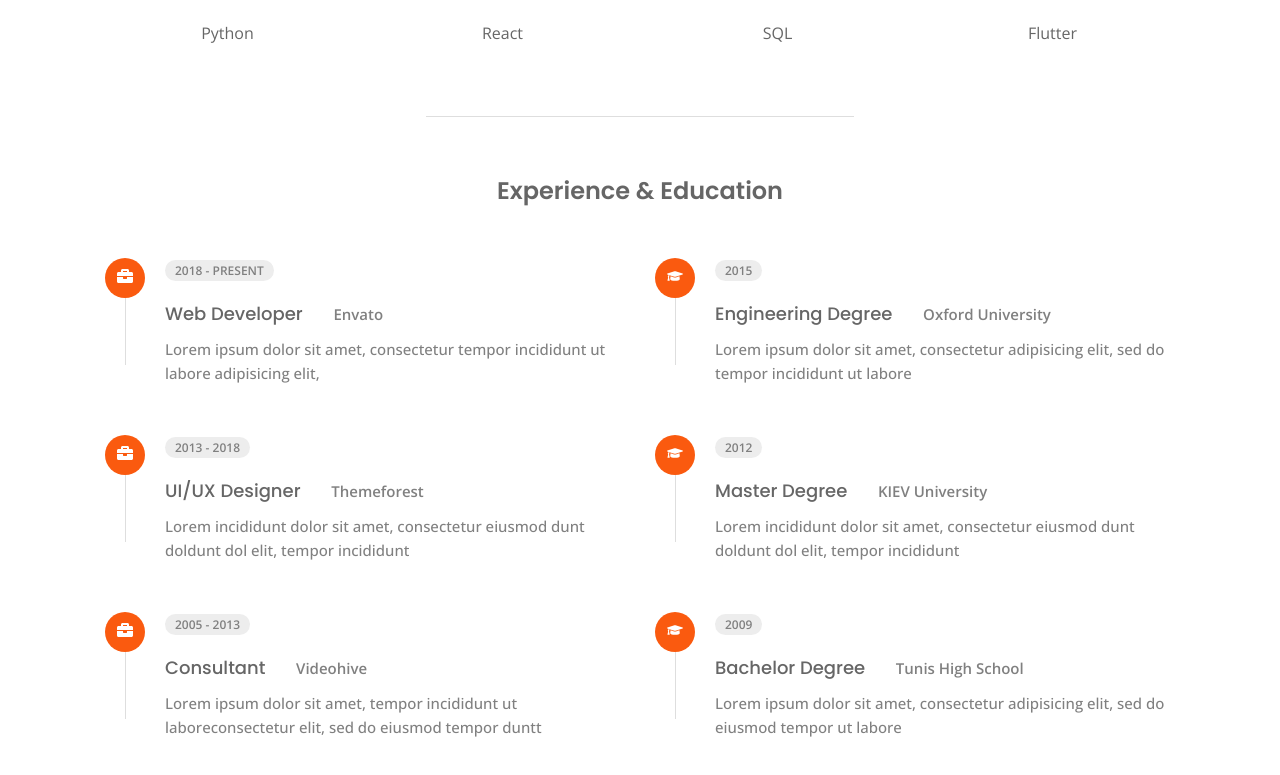
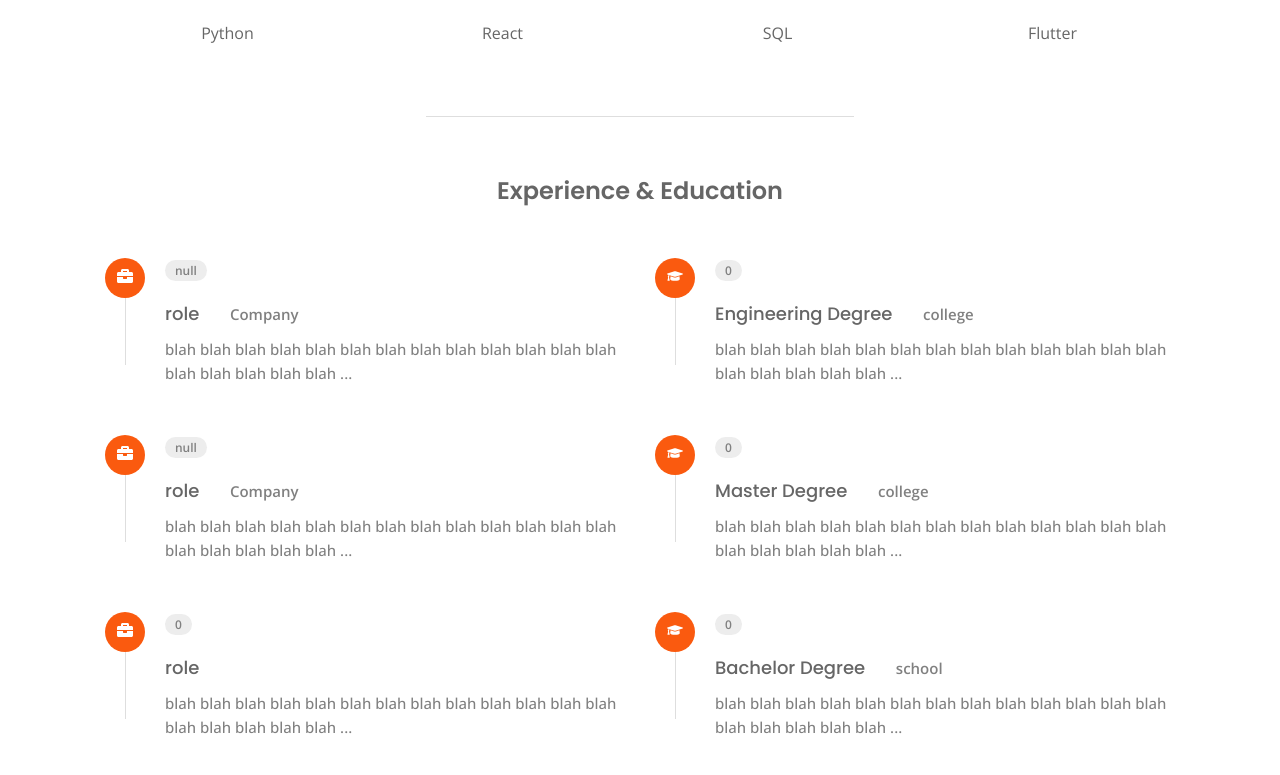
Before and after one commit to BalajiiSelvam/MyProfile, a React (Vite) app: page /about in a window 1280 px wide. Shown: the part 1156-1931 px from the top of the page. Built offline with nearby package versions, Linux system fonts and the light colour scheme.

Commit message:
text changed

```diff
--- a/src/data.jsx
+++ b/src/data.jsx
@@ -150,54 +150,54 @@ export const resume = [
     id: 1,
     category: 'experience',
     icon: <FaBriefcase />,
-    year: '2018 - PRESENT',
-    title: 'Web Developer <span> Envato </span>',
-    desc: 'Lorem ipsum dolor sit amet, consectetur tempor incididunt ut labore adipisicing elit,',
+    year: 'null',
+    title: 'role <span> Company </span>',
+    desc: 'blah blah blah blah blah blah blah blah blah blah blah blah blah blah blah blah blah blah ...',
   },
 
   {
     id: 2,
     category: 'experience',
     icon: <FaBriefcase />,
-    year: '2013 - 2018',
-    title: 'UI/UX Designer <span> Themeforest </span>',
-    desc: 'Lorem incididunt dolor sit amet, consectetur eiusmod dunt doldunt dol elit, tempor incididunt',
+    year: 'null',
+    title: 'role <span> Company </span>',
+    desc: 'blah blah blah blah blah blah blah blah blah blah blah blah blah blah blah blah blah blah ...',
   },
 
   {
     id: 3,
     category: 'experience',
     icon: <FaBriefcase />,
-    year: '2005 - 2013',
-    title: 'Consultant <span> Videohive </span>',
-    desc: 'Lorem ipsum dolor sit amet, tempor incididunt ut laboreconsectetur elit, sed do eiusmod tempor duntt',
+    year: '0',
+    title: 'role <span>  </span>',
+    desc: 'blah blah blah blah blah blah blah blah blah blah blah blah blah blah blah blah blah blah ...',
   },
 
   {
     id: 4,
     category: 'education',
     icon: <FaGraduationCap />,
-    year: '2015',
-    title: 'Engineering Degree <span> Oxford University </span>',
-    desc: 'Lorem ipsum dolor sit amet, consectetur adipisicing elit, sed do tempor incididunt ut labore',
+    year: '0',
+    title: 'Engineering Degree <span> college </span>',
+    desc: 'blah blah blah blah blah blah blah blah blah blah blah blah blah blah blah blah blah blah ...',
   },
 
   {
     id: 5,
     category: 'education',
     icon: <FaGraduationCap />,
-    year: '2012',
-    title: 'Master Degree <span> KIEV University </span>',
-    desc: 'Lorem incididunt dolor sit amet, consectetur eiusmod dunt doldunt dol elit, tempor incididunt',
+    year: '0',
+    title: 'Master Degree <span> college </span>',
+    desc: 'blah blah blah blah blah blah blah blah blah blah blah blah blah blah blah blah blah blah ...',
   },
 
   {
     id: 6,
     category: 'education',
     icon: <FaGraduationCap />,
-    year: '2009',
-    title: 'Bachelor Degree <span> Tunis High School </span>',
-    desc: 'Lorem ipsum dolor sit amet, consectetur adipisicing elit, sed do eiusmod tempor ut labore',
+    year: '0',
+    title: 'Bachelor Degree <span> school </span>',
+    desc: 'blah blah blah blah blah blah blah blah blah blah blah blah blah blah blah blah blah blah ...',
   },
 ];
 
@@ -255,27 +255,27 @@ export const portfolio = [
   {
     id: 1,
     img: Work1,
-    title: 'Photo Editing',
+    title: 'Null-1',
     details: [
       {
         icon: <FiFileText />,
         title: 'Project : ',
-        desc: 'Photo',
+        desc: 'null',
       },
       {
         icon: <FiUser />,
         title: 'Client : ',
-        desc: 'Dribble',
+        desc: 'null',
       },
       {
         icon: <FaCode />,
         title: 'Language : ',
-        desc: 'Adobe Photoshop',
+        desc: 'null',
       },
       {
         icon: <FiExternalLink />,
         title: 'Preview : ',
-        desc: 'www.dribble.com',
+        desc: 'null',
       },
     ],
   },
@@ -283,27 +283,27 @@ export const portfolio = [
   {
     id: 2,
     img: Work2,
-    title: 'Website Design',
+    title: 'Null-2',
     details: [
       {
         icon: <FiFileText />,
         title: 'Project : ',
-        desc: 'Website',
+        desc: 'null',
       },
       {
         icon: <FiUser />,
         title: 'Client : ',
-        desc: 'Dribble',
+        desc: 'null',
       },
       {
         icon: <FaCode />,
         title: 'Language : ',
-        desc: 'React JS',
+        desc: 'null',
       },
       {
         icon: <FiExternalLink />,
         title: 'Preview : ',
-        desc: 'www.dribble.com',
+        desc: 'null',
       },
     ],
   },
@@ -311,27 +311,27 @@ export const portfolio = [
   {
     id: 3,
     img: Work3,
-    title: 'Video Editing',
+    title: 'Null-3',
     details: [
       {
         icon: <FiFileText />,
         title: 'Project : ',
-        desc: 'Video',
+        desc: 'null',
       },
       {
         icon: <FiUser />,
         title: 'Client : ',
-        desc: 'Dribble',
+        desc: 'null',
       },
       {
         icon: <FaCode />,
         title: 'Language : ',
-        desc: 'Adobe Premium',
+        desc: 'null',
       },
       {
         icon: <FiExternalLink />,
         title: 'Preview : ',
-        desc: 'www.dribble.com',
+        desc: 'null',
       },
     ],
   },
@@ -339,27 +339,27 @@ export const portfolio = [
   {
     id: 4,
     img: Work4,
-    title: 'Video Editing',
+    title: 'Null-4',
     details: [
       {
         icon: <FiFileText />,
         title: 'Project : ',
-        desc: 'Video',
+        desc: 'null',
       },
       {
         icon: <FiUser />,
         title: 'Client : ',
-        desc: 'Dribble',
+        desc: 'null',
       },
       {
         icon: <FaCode />,
         title: 'Language : ',
-        desc: 'Adobe Premium',
+        desc: 'null',
       },
       {
         icon: <FiExternalLink />,
         title: 'Preview : ',
-        desc: 'www.dribble.com',
+        desc: 'null',
       },
     ],
   },
@@ -367,23 +367,23 @@ export const portfolio = [
   {
     id: 5,
     img: Work5,
-    title: 'Landing Page',
+    title: 'Null-5',
     details: [
       {
         title: 'Project : ',
-        desc: 'Website',
+        desc: 'null',
       },
       {
         title: 'Client : ',
-        desc: 'Dribble',
+        desc: 'null',
       },
       {
         title: 'Language : ',
-        desc: 'React JS, Node JS',
+        desc: 'null',
       },
       {
         title: 'Preview : ',
-        desc: 'www.dribble.com',
+        desc: 'null',
       },
     ],
   },
@@ -391,27 +391,27 @@ export const portfolio = [
   {
     id: 6,
     img: Work6,
-    title: 'Photo Editing',
+    title: 'Null-6',
     details: [
       {
         icon: <FiFileText />,
         title: 'Project : ',
-        desc: 'Photo',
+        desc: 'null',
       },
       {
         icon: <FiUser />,
         title: 'Client : ',
-        desc: 'Dribble',
+        desc: 'null',
       },
       {
         icon: <FaCode />,
         title: 'Language : ',
-        desc: 'Adobe Photoshop',
+        desc: 'null',
       },
       {
         icon: <FiExternalLink />,
         title: 'Preview : ',
-        desc: 'www.dibble.com',
+        desc: 'null',
       },
     ],
   },
--- a/src/pages/contact/Contact.jsx
+++ b/src/pages/contact/Contact.jsx
@@ -21,8 +21,9 @@ export const Contact = () => {
           <h3 className='contact__title'> Dont't be Shy !</h3>
 
           <p className='contact__description'>
-            Feel Free to get in touch with me. I am always open to discussing
-            new projects, creative ideas or opportunities to be part of your visions.
+            blah blah blah blah blah blah blah blah blah blah blah
+            blah blah blah blah blah blah blah .... blah blah blah
+            blah blah blah blah blah blah blah blah blah ...
           </p>
 
           <div className='contact__info'>
```
